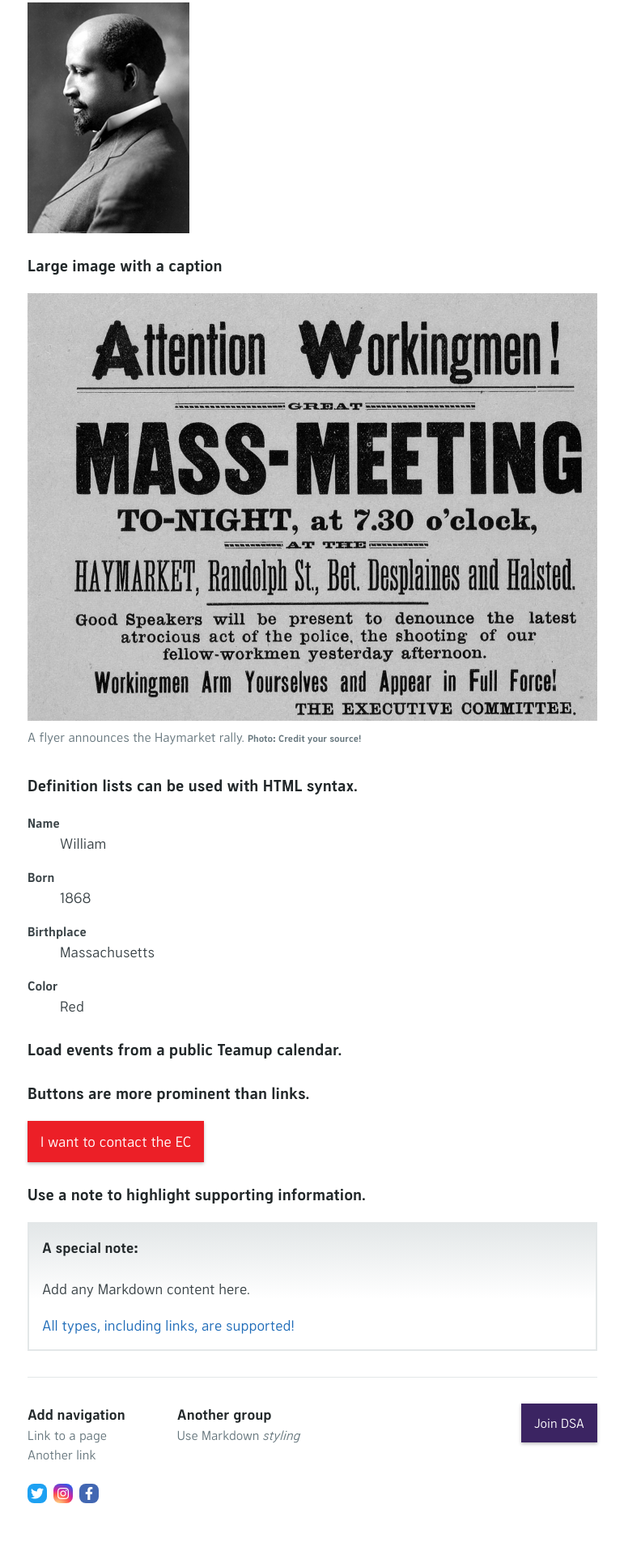
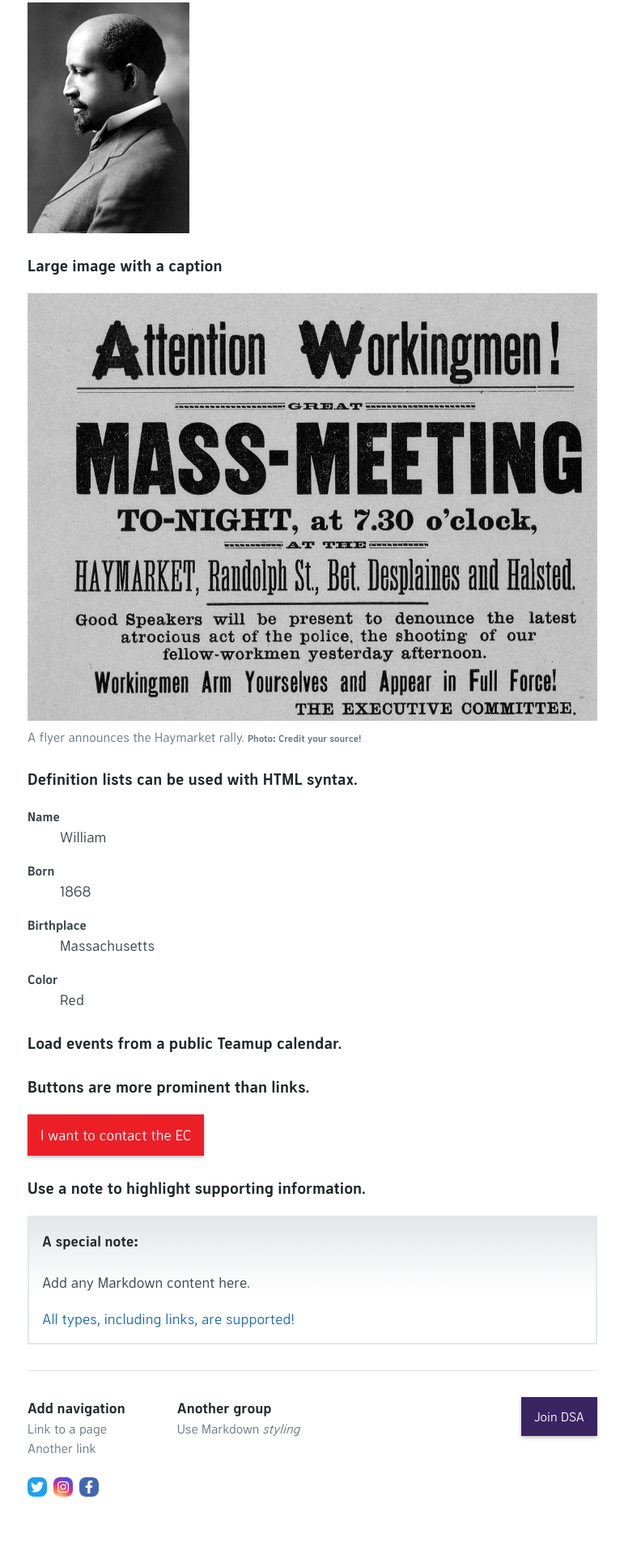
Before and after one commit to ChicagoDSA/haymarket, a Jekyll site: the page built from _homepage/en/index.md, in a window 1280 px wide. Shown: the part 3130-5050 px from the top of the page at 81% size, without its empty margins (254-1025 px from the left). Built offline with Jekyll 4.4.1, drawn with Linux system fonts in a browser that asks for light colours; nearby versions of some CDN libraries; some web fonts are replaced; our own code applies the rules of GitHub Pages for plain Markdown files; library files that are not in the unit come from our copies; the repository's description, which GitHub fills in, is left out.

Commit message:
image spacing

```diff
--- a/_sass/jekyll-theme-haymarket.scss
+++ b/_sass/jekyll-theme-haymarket.scss
@@ -384,7 +384,6 @@
 
 	.headline-image {
 		height: 20rem;
-		margin-bottom: .5rem;
 		border-left: 1rem solid $dsa-red;
 	}
 
@@ -398,17 +397,16 @@
 }
 
 .full-width-image-container {
-	margin: 0;
+	margin: .5rem 0;
 
 	.full-width-image {
 		display: block;
 		width: 100%;
-		margin: .5rem 0;
 	}
 }
 
 .image-caption {
-	padding-bottom: .5rem;
+	margin-top: .5rem;
 	font-size: 1rem;
 	color: $secondary-text-color;
 
```
